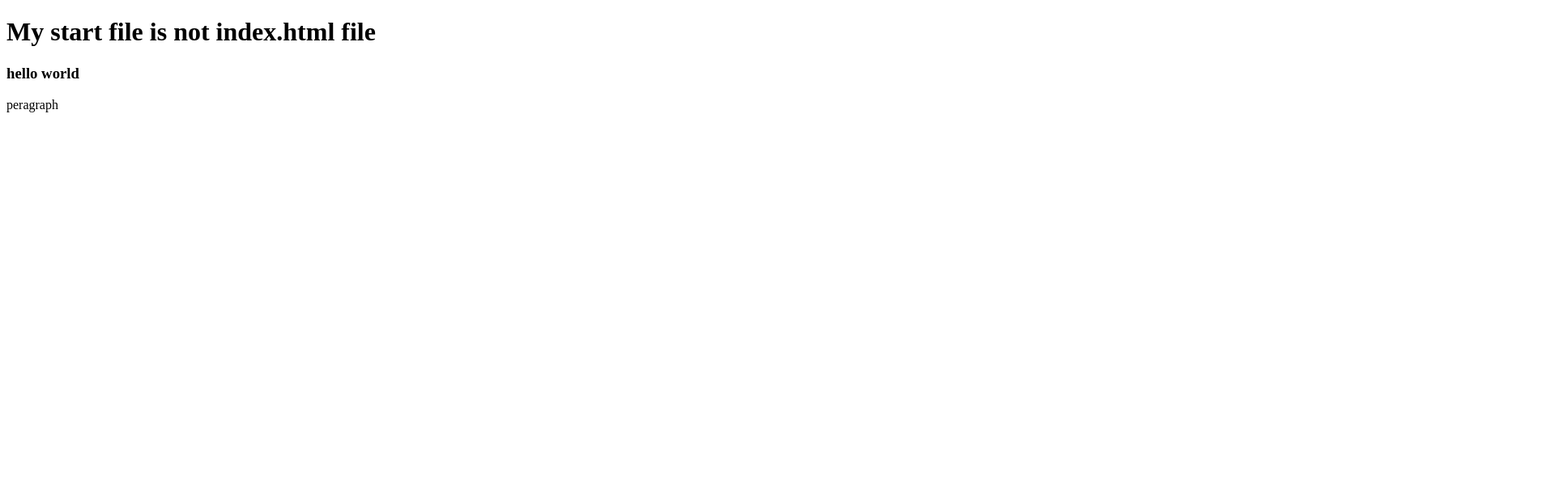
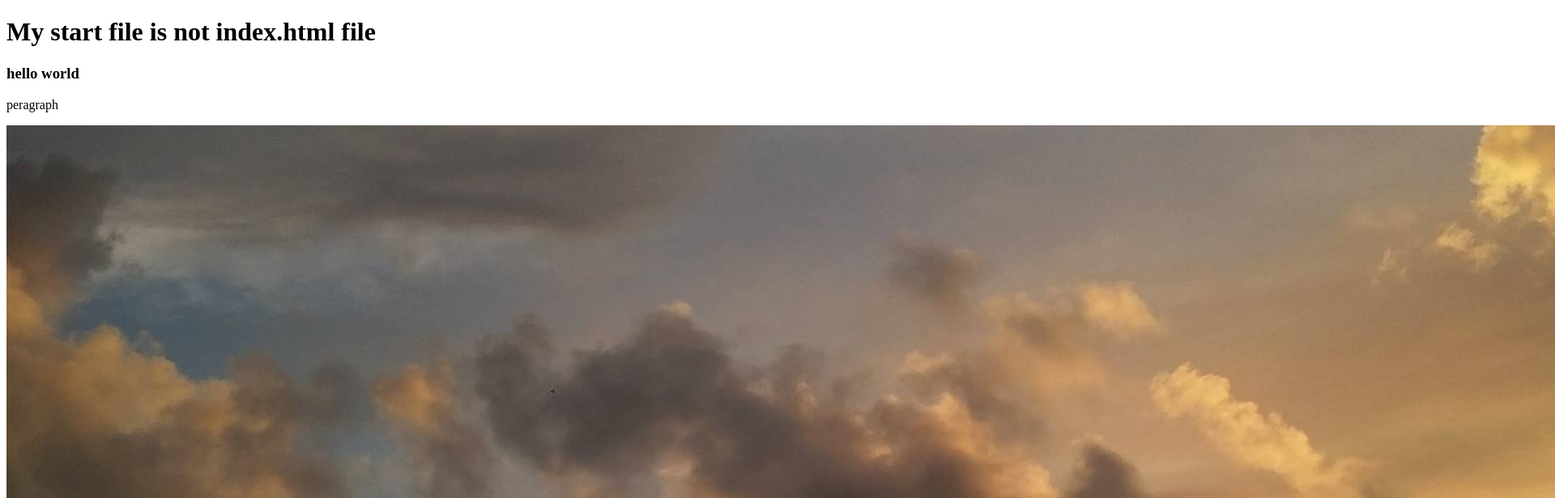
Before and after one commit to alfred-pithu/my-third-repo, a plain HTML site: page index.html in a window 1280 px wide. Shown: the top 616 px of the page at 81% size, 1920 px wide, since content can reach past the window. Drawn offline with Linux system fonts and the light colour scheme.

Commit message:
added pic

```diff
--- a/index.html
+++ b/index.html
@@ -10,5 +10,7 @@
    <h1> My start file is not index.html file</h1>
    <h3>hello world</h3>
    <p>peragraph</p>
+   <img src="sample.jpg" alt="ariana">
+
 </body>
 </html>
```
Also changed, not shown: sample.jpg (added), 1 other file.
